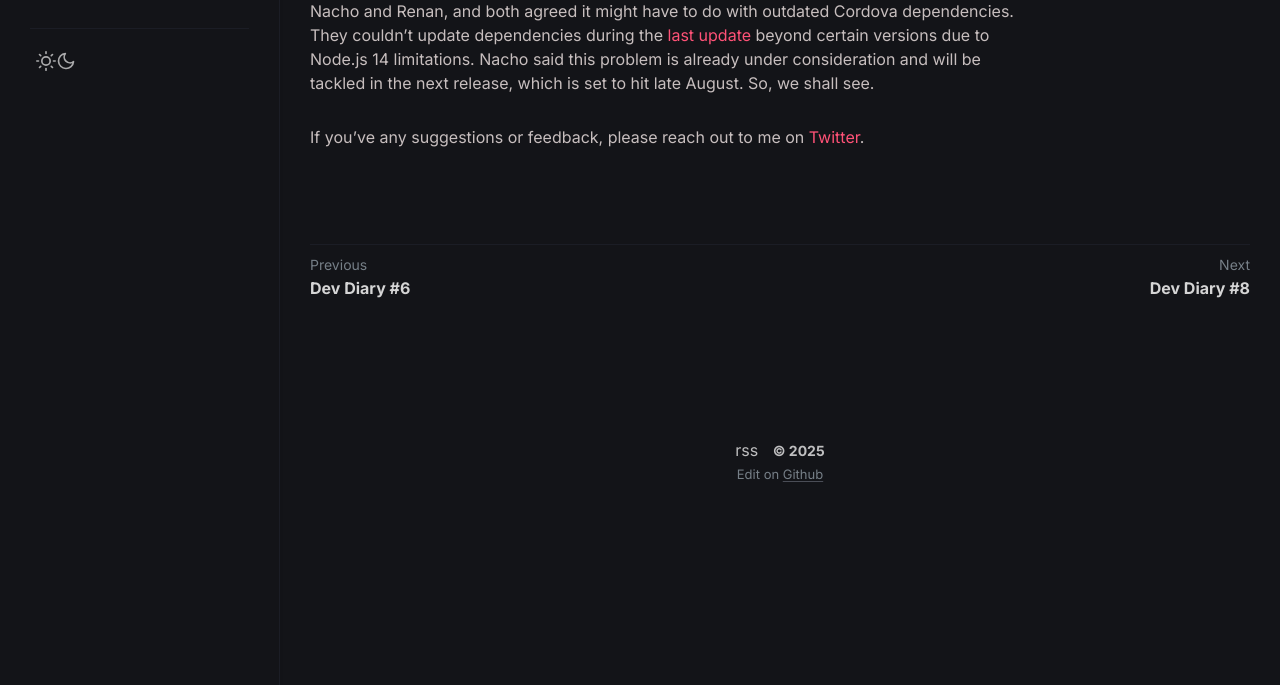
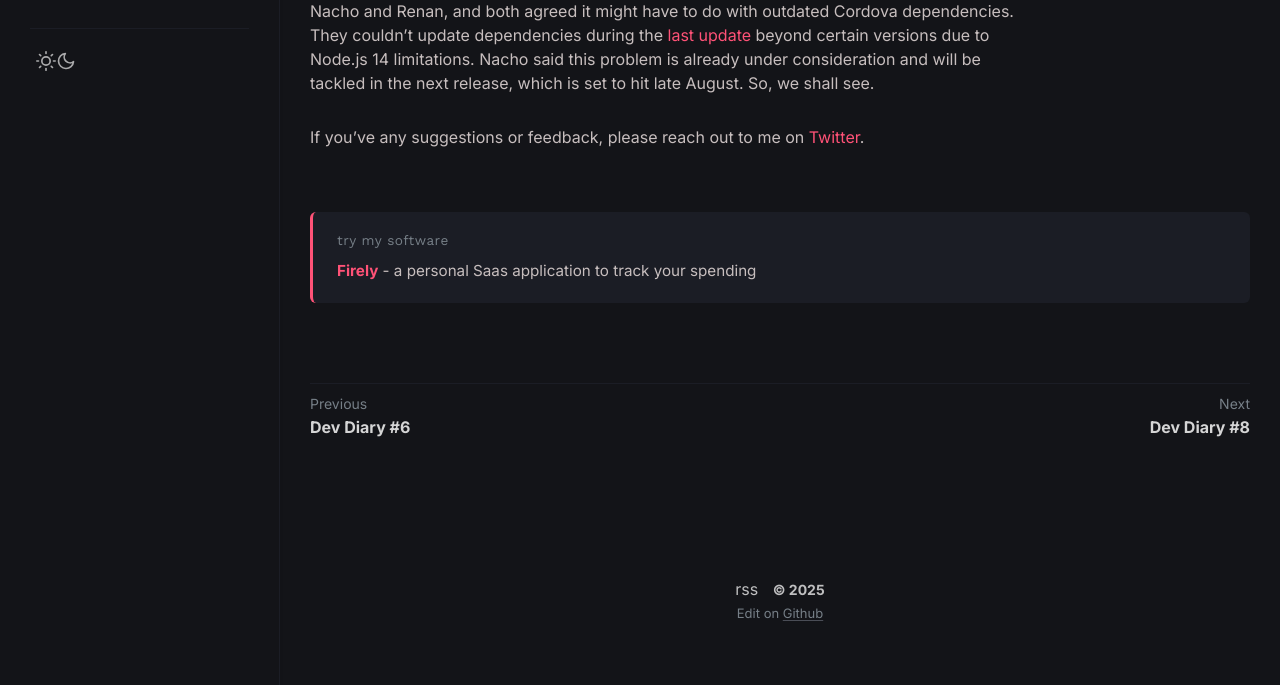
Before and after one commit to harryadel/harryadel.github.io, a Jekyll site: the page built from _posts/2024-8-22-dev-diary-7.md, in a window 1280 px wide and 1055 px high, cut to the strip 370-1055 px from the top of the window. Built offline with Jekyll 4.4.1, drawn with Linux system fonts in a browser that asks for light colours.

Commit message:
Add "try my software" banner to posts

```diff
--- /dev/null
+++ b/_includes/software-banner.html
@@ -0,0 +1,7 @@
+<div class="software-banner">
+  <h4 class="software-banner-title">try my software</h4>
+  <div class="software-item">
+    <a href="https://firely.app" target="_blank" rel="noopener">Firely</a>
+    <span class="software-description">- a personal Saas application to track your spending</span>
+  </div>
+</div>
--- a/_layouts/post.html
+++ b/_layouts/post.html
@@ -114,6 +114,9 @@ layout: compress
       {% if page.modified %}
         <small class="post-updated-at">updated_at {{page.modified | date: "%d-%m-%Y"}}</small>
       {% endif %}
+
+      {% include software-banner.html %}
+
       {% if page.next or page.previous %}
         {% include navigation.html %}
       {% endif %}
--- a/_sass/main.scss
+++ b/_sass/main.scss
@@ -324,3 +324,66 @@ body[data-theme="dark"] {
     color: $dark-white;
   }
 }
+
+// Software Banner Styles
+.software-banner {
+  margin-top: 3em;
+  padding: 1.25rem 1.5rem;
+  background-color: #f8f9fa;
+  border-radius: 6px;
+  border-left: 3px solid $text-link-blue;
+
+  .software-banner-title {
+    margin: 0 0 0.75rem 0;
+    font-size: 0.85rem;
+    font-weight: $normal-weight;
+    color: $gray;
+    text-transform: lowercase;
+    letter-spacing: 0.5px;
+  }
+
+  .software-item {
+    font-size: 0.95rem;
+    line-height: 1.5;
+
+    a {
+      color: $text-link-blue;
+      font-weight: $bold-weight;
+      text-decoration: none;
+
+      &:hover {
+        color: $text-link-blue-active;
+      }
+    }
+
+    .software-description {
+      color: $text-base-color;
+    }
+  }
+}
+
+// Dark mode styles for software banner
+body[data-theme="dark"] {
+  .software-banner {
+    background-color: $dark-light;
+    border-left-color: $dark-text-link-blue;
+
+    .software-banner-title {
+      color: $dark-gray;
+    }
+
+    .software-item {
+      a {
+        color: $dark-text-link-blue;
+
+        &:hover {
+          color: $dark-text-link-blue-active;
+        }
+      }
+
+      .software-description {
+        color: $dark-text-base-color;
+      }
+    }
+  }
+}
```
